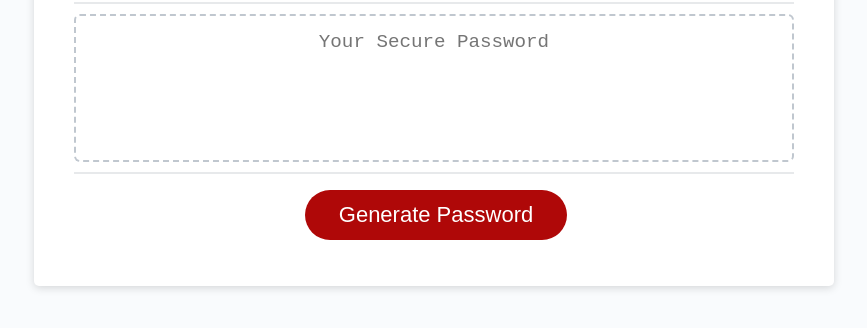
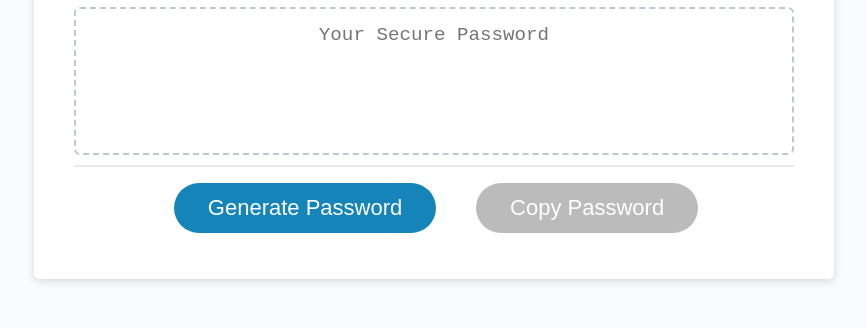
Before and after one commit to gyao1487/password-generator, a plain HTML site: page index.html in a window 1280 px wide. Shown: the part 234-562 px from the top of the page, without its empty margins (206-1073 px from the left). Drawn offline with Linux system fonts and the light colour scheme.

Commit message:
completed criteria and added copy pw button

```diff
--- a/index.html
+++ b/index.html
@@ -26,6 +26,7 @@
         </div>
         <div class="card-footer">
           <button id="generate" class="btn">Generate Password</button>
+          <button id="copy" class="btn copy">Copy Password</button>
         </div>
       </div>
     </div>
--- a/script.js
+++ b/script.js
@@ -1,4 +1,5 @@
-// Get references to the #generate element
+//GENERATE PASSWORD BUTTON
+// Select #generate button
 var generateBtn = document.querySelector("#generate");
 
 //Function to generate random number
@@ -80,8 +81,6 @@ function generatePassword() {
   return generatedPassword
 }
 
-
-
 // Write password to the #password input
 function writePassword() {
   var password = generatePassword();
@@ -91,5 +90,25 @@ function writePassword() {
 }
 
 // Add event listener to generate button
+generateBtn.addEventListener("click", writePassword)
 
-generateBtn.addEventListener("click", writePassword)
+
+//COPY PASSWORD BUTTON
+var copyBtn = document.querySelector("#copy");
+
+//Function to copy the password
+copyBtn.addEventListener("click", copyPassword);
+
+function copyPassword(event) {
+  var copyText = document.querySelector ("#password");
+  copyText.select(event);
+  copyText.setSelectionRange(0,99999);
+  navigator.clipboard.writeText(copyText.value)
+  //error message if password has not been generated
+  if (copyText.value === "") {
+    window.alert ("There is nothing to copy! Please generate the password and try again.")
+    return
+  }
+  //success message
+  alert("Congratulatons! Your new password has been copied to the clipboard.")
+}
--- a/style.css
+++ b/style.css
@@ -13,7 +13,7 @@ body,
 }
 
 body {
-  font-family: sans-serif;
+  font-family: 'Century Gothic', sans-serif;
   background-color: #f9fbfd;
 }
 
@@ -74,7 +74,7 @@ header {
 
 .btn {
   border: none;
-  background-color: hsl(360, 91%, 36%);
+  background-color: rgb(21, 133, 185);
   border-radius: 25px;
   box-shadow: rgba(0, 0, 0, 0.1) 0px 1px 6px 0px rgba(0, 0, 0, 0.2) 0px 1px 1px
     0px;
@@ -87,6 +87,24 @@ header {
   text-align: center;
   cursor: pointer;
 }
+
+.copy  {
+  border: none;
+  background-color: rgb(187, 187, 187);
+  border-radius: 25px;
+  box-shadow: rgba(0, 0, 0, 0.1) 0px 1px 6px 0px rgba(0, 0, 0, 0.2) 0px 1px 1px
+    0px;
+  color: hsl(0, 0%, 100%);
+  display: inline-block;
+  font-size: 22px;
+  line-height: 22px;
+  margin: 16px 16px 16px 20px;
+  padding: 14px 34px;
+  text-align: center;
+  cursor: pointer;
+}
+
+
 
 button[disabled] {
   cursor: default;
```
